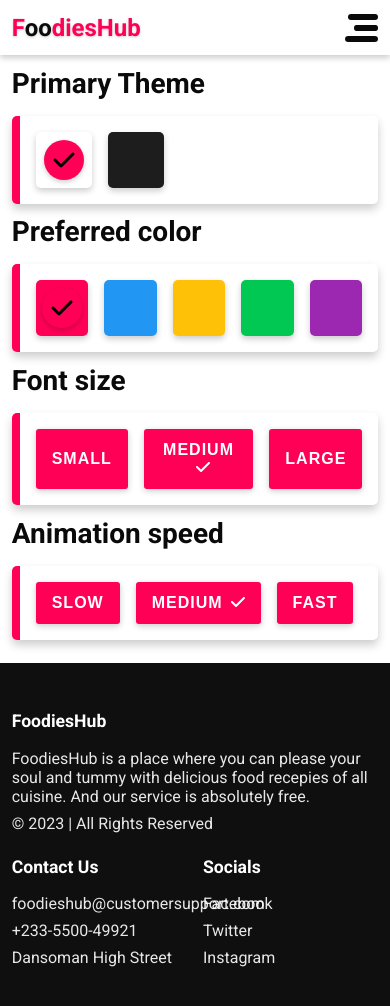
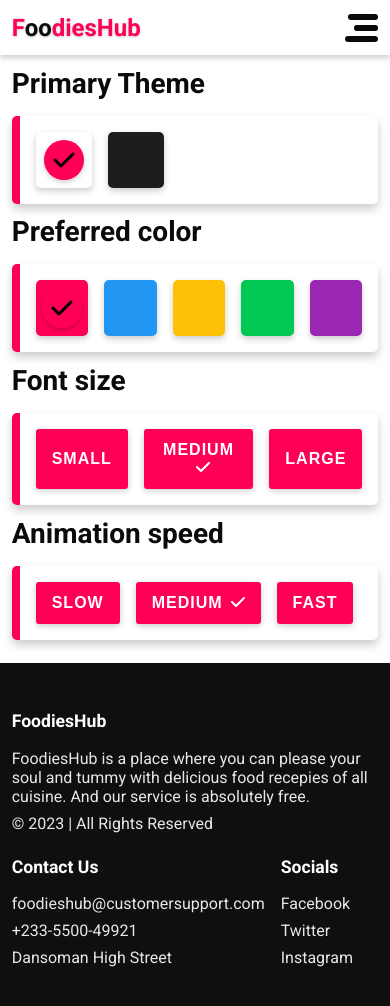
Before and after one commit to philipObiri/recipe-project-frontend-, a React (Vite) app: page /settings in a window 390 px wide. Shown: the top 1006 px of the page. Built offline with nearby package versions, Linux system fonts and the light colour scheme.

Commit message:
Fixed mouse cursor on mouse hover on button elements

```diff
--- a/src/styles/index.scss
+++ b/src/styles/index.scss
@@ -46,6 +46,7 @@ img{
     box-shadow: 0 2px 6px var(--shadow-color);
     &:hover{
         box-shadow: 0 1px 3px var(--shadow-color);
+        cursor: pointer;
     }
 }
 
@@ -209,7 +210,7 @@ img{
             grid-column: span 4;
         }
         .footer-section:nth-child(2), .footer-section:nth-child(3){
-            grid-column: span 2;
+            grid-column: span 1;
         }
     }
 }
```
